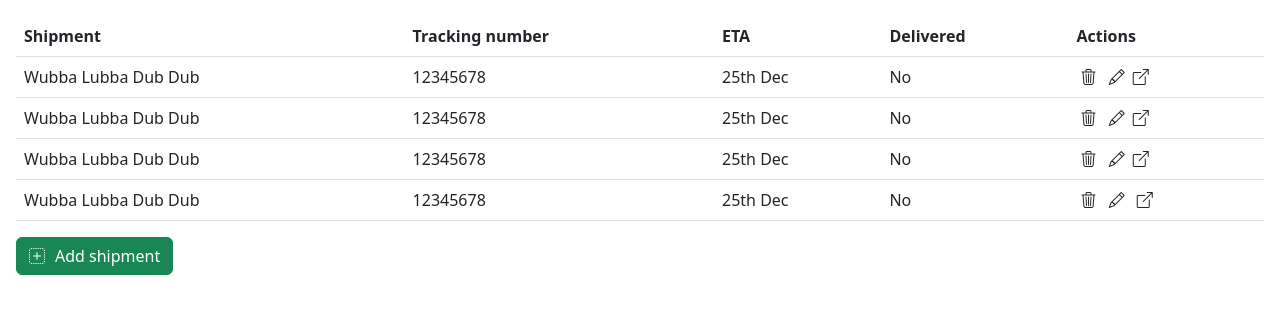
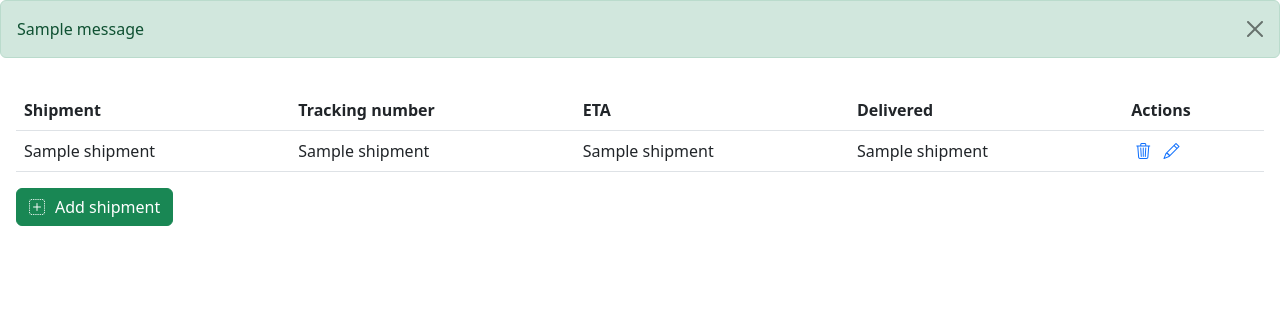
Before and after one commit to sullie-dev/Inventory-Manager, a Flask app: page /shipments in a window 1280 px wide. Shown: the part 56-370 px from the top of the page. Run offline with Flask 2, Linux system fonts and the light colour scheme; one stand-in notice (Sample message) is shown; a database or web service that is not in the repository returns one stand-in record (values such as "Sample title"); some libraries are stand-ins or nearby versions.

Commit message:
Add shipment creation route

```diff
--- a/main.py
+++ b/main.py
@@ -40,7 +40,18 @@ def index():
 
 @app.route('/shipments')
 def shipments():
-	return render_template('shipments.html', page_title="Dukes Shipments")
+
+	connection = connect_db()
+	cursor = connection.cursor()
+
+	search_query = f"SELECT * FROM shipment"
+
+	cursor.execute(search_query)
+	connection.commit()
+
+	shipments_result = cursor.fetchall()
+	print(shipments_result)
+	return render_template('shipments.html', page_title="Dukes Shipments", shipments=shipments_result)
 
 # Products
 
@@ -130,19 +141,40 @@ def delete(product_key):
 
 		flash('Product created deleted','success')
 		return redirect('/')
-# Shipments
+
+	# Shipments
 
 @app.route('/new-shipment')
 def newShipment():
 	return render_template('newshipment.html', page_title="New Shipment", page_function="Add shipment")
 
+@app.route('/create-shipment', methods=("GET", "POST"))
+def createShipment():
+		db = connect_db()
+		cursor = db.cursor()
+
+		shipment_key = keyGenerator(),
+		shipment_name = request.form.get('shipmentTitle'),
+		shipment_tracking = request.form.get('shipmentTracking'),
+		shipment_delivery_date = request.form.get('shipmentDeliveryDate'),
+		shipment_status = bool(request.form.get('shipmentStatus')),
+		shipment_description = request.form.get('shipmentDescription')
+
+		insert_query = """INSERT INTO shipment (shipment_key, shipment_name,shipment_tracking,shipment_delivery_date, shipment_status, shipment_description) VALUES (%s,%s,%s,%s,%s,%s)"""
+
+		record_to_insert = (shipment_key, shipment_name,shipment_tracking,shipment_delivery_date, shipment_status, shipment_description)
+
+		cursor.execute(insert_query, record_to_insert)
+		db.commit()
+
+		flash('Shipment created sucessfully','success')
+		return redirect('/shipments')
+
+
 @app.route('/update-shipment')
 def updateShipment():
 	return render_template('updateshipments.html', page_title="Update Shipment", page_function="Update shipment")
 
-@app.route('/create-shipment', methods=("GET", "POST"))
-def createShipment():
-	flash('Shipment created sucessfully','success')
-	return redirect('/')
+
 
 app.run(host='0.0.0.0', port=81)
--- a/templates/shipments.html
+++ b/templates/shipments.html
@@ -1,5 +1,15 @@
 {% extends "base.html" %}
 {% block content %}
+{% with messages = get_flashed_messages(with_categories=True) %}
+  {% if messages %}
+    {% for message in messages %}
+			<div class="alert alert-{{message[0]}} alert-dismissible fade show" role="alert">
+  {{ message[1] }}
+					<button type="button" class="btn-close" data-bs-dismiss="alert" aria-label="Close"></button>
+</div>
+				    {% endfor %}
+  {% endif %}
+{% endwith %}
 	<div class="p-3">
 		<table class="table">
   <thead>
@@ -12,34 +22,16 @@
     </tr>
   </thead>
   <tbody>
+   {% for shipment in shipments %}
     <tr>
-      <td>Wubba Lubba Dub Dub</td>
-      <td>12345678</td>
-      <td>25th Dec</td>
-			<td>No</td>
-			<td><i class="bi bi-trash3 px-1"></i> <i class="bi bi-pencil px-1"></i><i class="bi bi-box-arrow-up-right px-1"></i></td>
+      <td>{{shipment[1]}}</td>
+      <td>{{shipment[2]}}</td>
+      <td>{{shipment[3]}}</td>
+			<td>{{shipment[4]}}</td>
+			<td><a href="delete-{{ shipment[0] }}"><i class="bi bi-trash3 px-1"></i></a> <a href="update-product/{{ shipment[0] }}"><i class="bi bi-pencil px-1"></i></a></td>
     </tr>
-    <tr>
-      <td>Wubba Lubba Dub Dub</td>
-      <td>12345678</td>
-      <td>25th Dec</td>
-			<td>No</td>
-			<td><i class="bi bi-trash3 px-1"></i> <i class="bi bi-pencil px-1"></i><i class="bi bi-box-arrow-up-right px-1"></i></td>
-    </tr>
-    <tr>
-      <td>Wubba Lubba Dub Dub</td>
-      <td>12345678</td>
-      <td>25th Dec</td>
-			<td>No</td>
-			<td><i class="bi bi-trash3 px-1"></i> <i class="bi bi-pencil px-1"></i><i class="bi bi-box-arrow-up-right px-1"></i></td>
-    </tr>
-		<tr>
-      <td>Wubba Lubba Dub Dub</td>
-      <td>12345678</td>
-      <td>25th Dec</td>
-			<td>No</td>
-			<td><i class="bi bi-trash3 px-1"></i> <i class="bi bi-pencil px-1"></i> <i class="bi bi-box-arrow-up-right px-1"></i></td>
-    </tr>
+        {% endfor %}
+
   </tbody>
 
 </table>
```
Also changed, not shown: templates/newshipment.html (+9 -9 lines).
